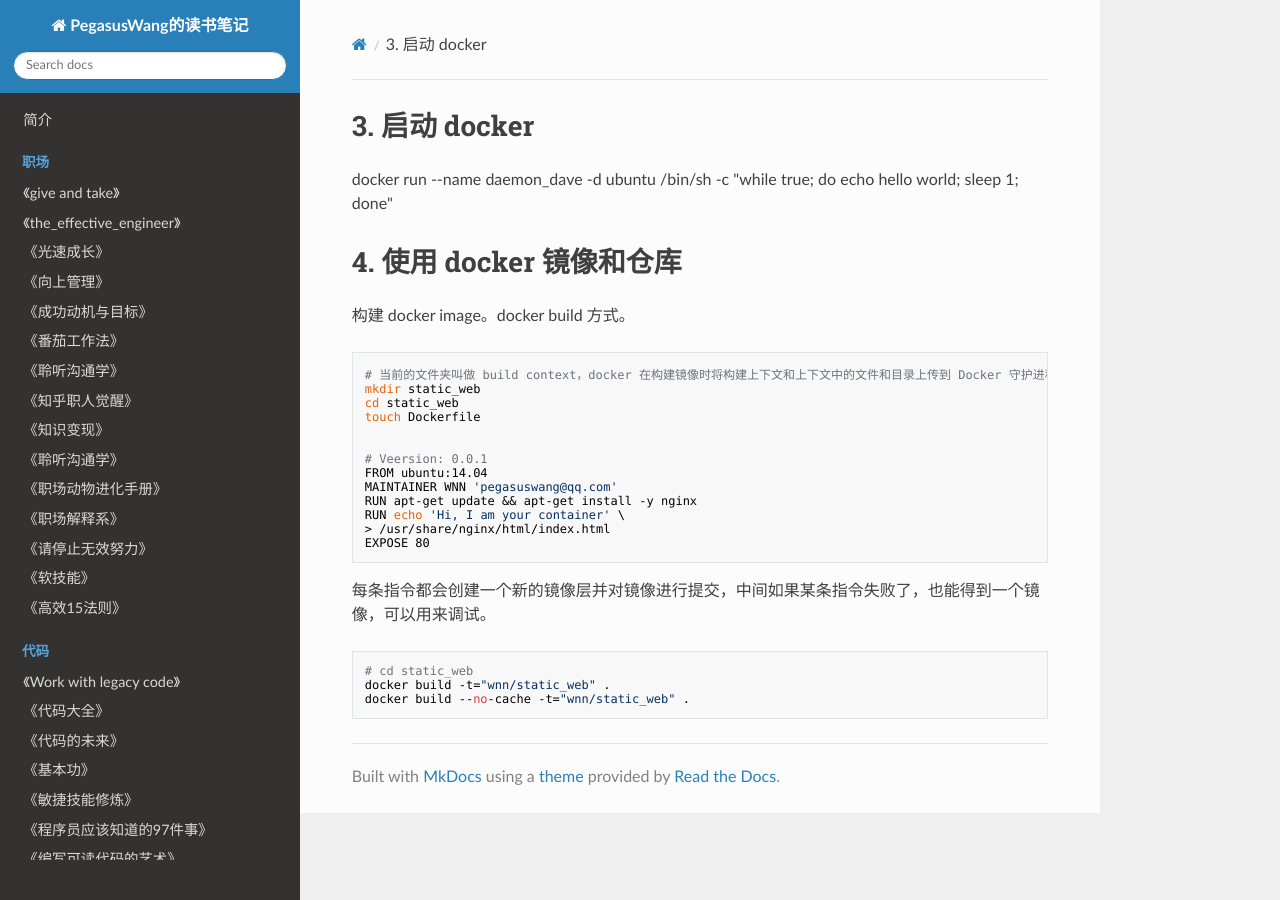
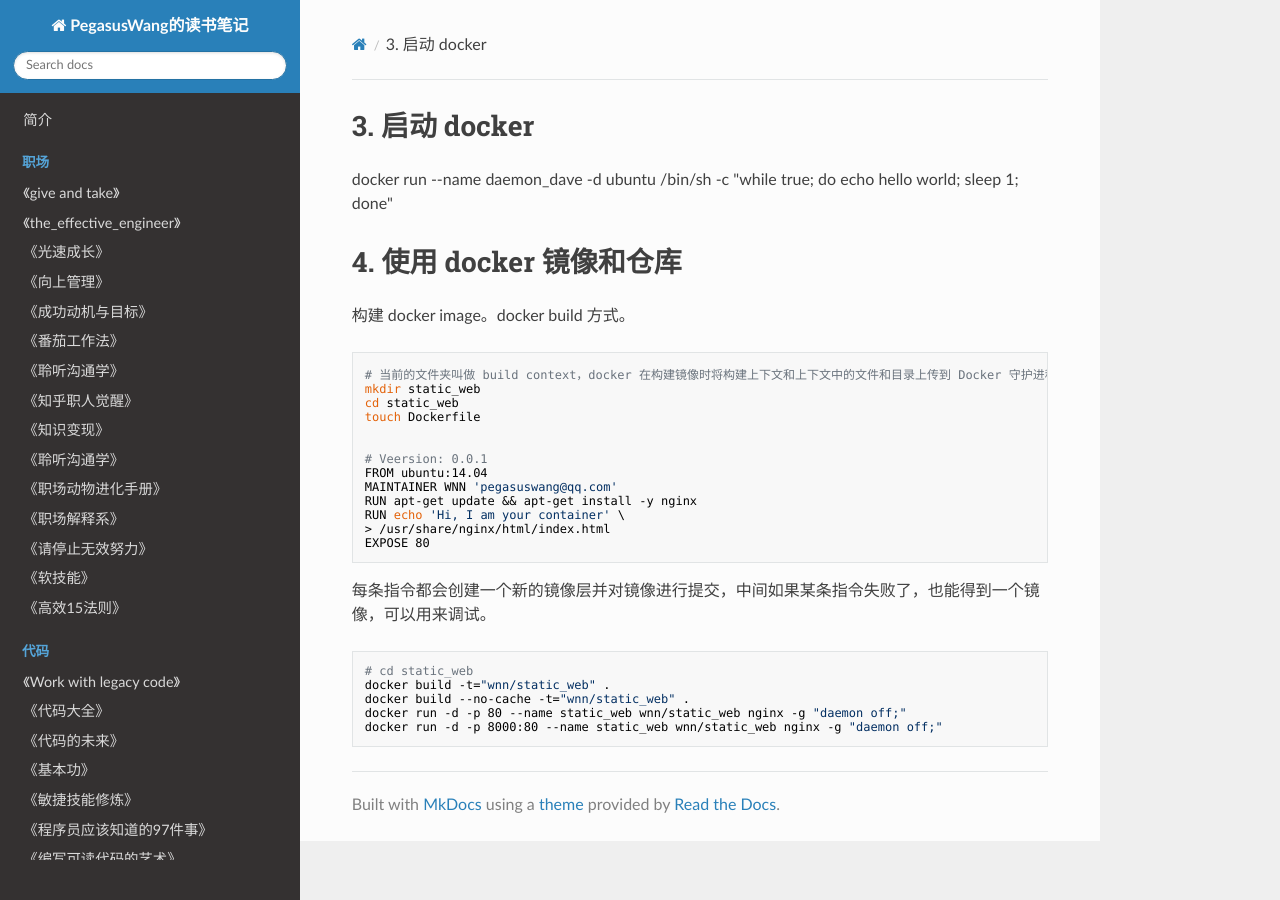
Before and after one commit to PegasusWang/booknotes, an MkDocs documentation site: the page built from docs/devops/第一本docker书.md, in a window 1280 px wide. Built offline with MkDocs 1.6.1, drawn with Linux system fonts in a browser that asks for light colours; nearby versions of some CDN libraries; old or Windows-style settings are respelled for this version of MkDocs.

Commit message:
docker expose port

```diff
--- a/docs/devops/第一本docker书.md
+++ b/docs/devops/第一本docker书.md
@@ -28,3 +28,5 @@ docker run --name daemon_dave -d ubuntu /bin/sh -c "while true; do echo hello wo
     # cd static_web
     docker build -t="wnn/static_web" .
     docker build --no-cache -t="wnn/static_web" .
+    docker run -d -p 80 --name static_web wnn/static_web nginx -g "daemon off;"
+    docker run -d -p 8000:80 --name static_web wnn/static_web nginx -g "daemon off;"
```
